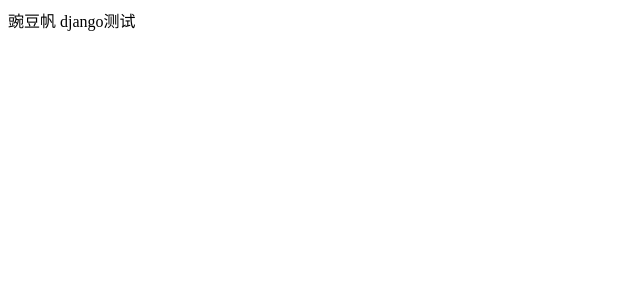
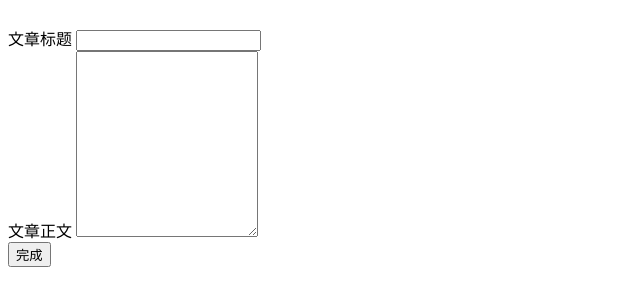
Before and after one commit to wandoufan/django_blog, a Django app: page /article-create/ in a window 1280 px wide. Shown: the top 306 px of the page, without its empty margins (0-640 px from the left). Run offline with Django 3.2, Linux system fonts and the light colour scheme.

Commit message:
修改html

```diff
--- a/my_blog/article/forms.py
+++ b/my_blog/article/forms.py
@@ -5,9 +5,10 @@ from .models import Article
 
 
 # 文章的表单类
-class ArticlePostForm(forms.Form):
+class ArticlePostForm(forms.ModelForm):
     class Meta:
         # 指明数据模型来源
         model = Article
-        # fields = ('title', 'author', 'body', 'created')
-        fields = ('title', 'body', 'created')
+        # 指明从html表单中返回的字段
+        # fields = '__all__'
+        fields = ('title', 'body')
--- a/my_blog/article/views.py
+++ b/my_blog/article/views.py
@@ -17,7 +17,8 @@ def article_create(request):
             atricle_post_form.save()
             return HttpResponse('数据已保存成功！')
         else:
-            return HttpResponse('表单内容有误，请重新填写！')
+            # 报错并返回错误原因
+            return HttpResponse('表单内容有误，请重新填写！', atricle_post_form.errors)
     # 如果用户请求获取数据
     else:
         atricle_post_form = ArticlePostForm()
--- a/my_blog/templates/article/create.html
+++ b/my_blog/templates/article/create.html
@@ -1,10 +1,47 @@
 <!DOCTYPE html>
 <html>
 <head>
-    <title>豌豆帆</title>
+    <title>豌豆帆 创建文章</title>
 </head>
 <body>
-豌豆帆 django测试
-<p>{{atricle_post_form}}</p>
+<!-- 写文章表单 -->
+<div class="container">
+    <div class="row">
+        <div class="col-12">
+            <br>
+            <!-- 提交文章的表单 -->
+            <form method="post" action="." enctype="multipart/form-data">
+                <!-- Django中需要POST数据的地方都必须有csrf_token -->
+                {% csrf_token %}
+
+                <!-- 文章标题 -->
+                <div class="form-group">
+                    <!-- 标签 -->
+                    <label for="title">文章标题</label>
+                    <!-- 文本框 -->
+                    <input type="text"
+                           class="form-control"
+                           id="title"
+                           name="title"
+                    >
+                </div>
+
+                <!-- 文章正文 -->
+                <div class="form-group">
+                    <label for="body">文章正文</label>
+                    <!-- 文本区域 -->
+                    <textarea type="text"
+                              class="form-control"
+                              id="body"
+                              name="body"
+                              rows="12"
+                    ></textarea>
+                </div>
+                <!-- 提交按钮 -->
+                <button type="submit" class="btn btn-primary">完成</button>
+            </form>
+        </div>
+    </div>
+</div>
 </body>
 </html>
```
